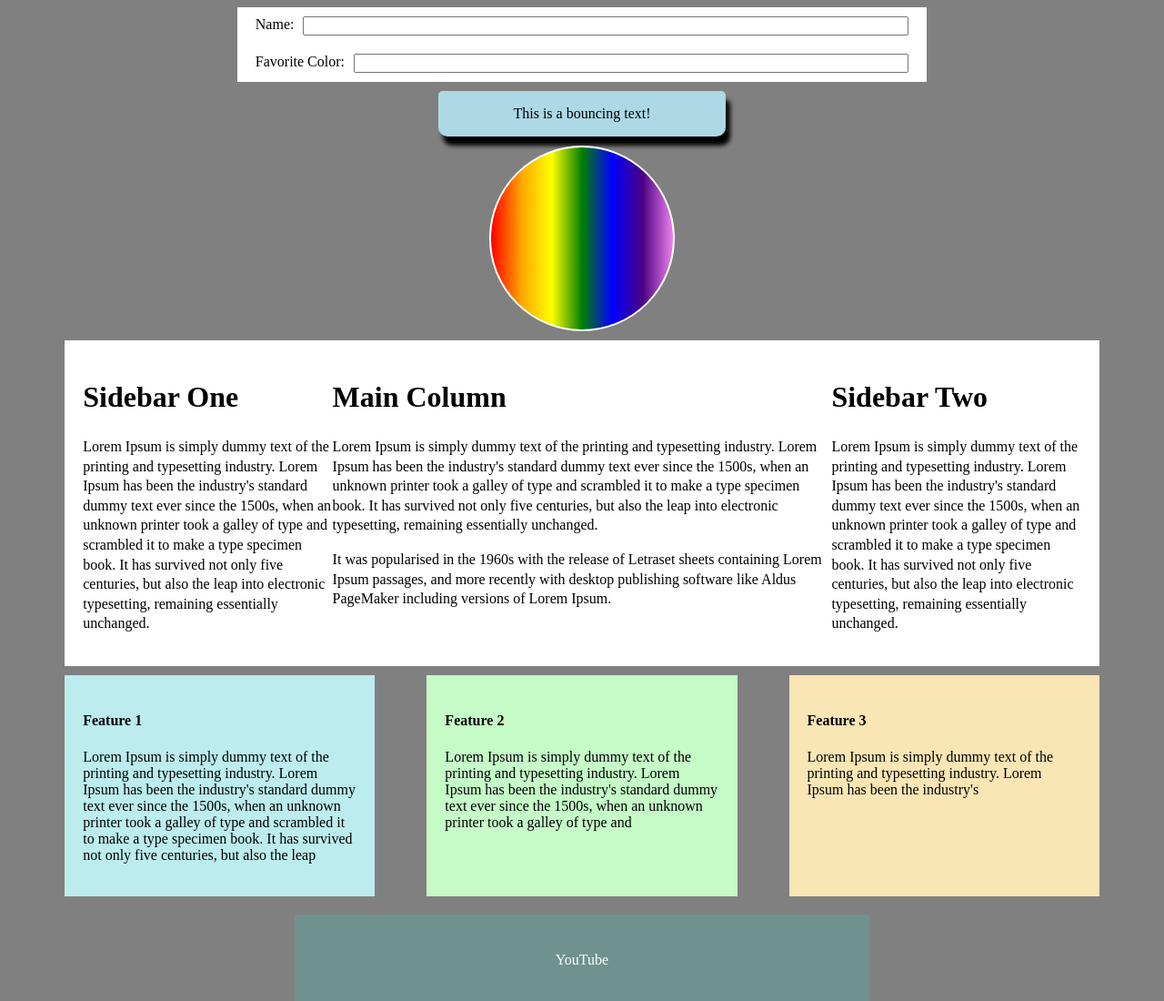
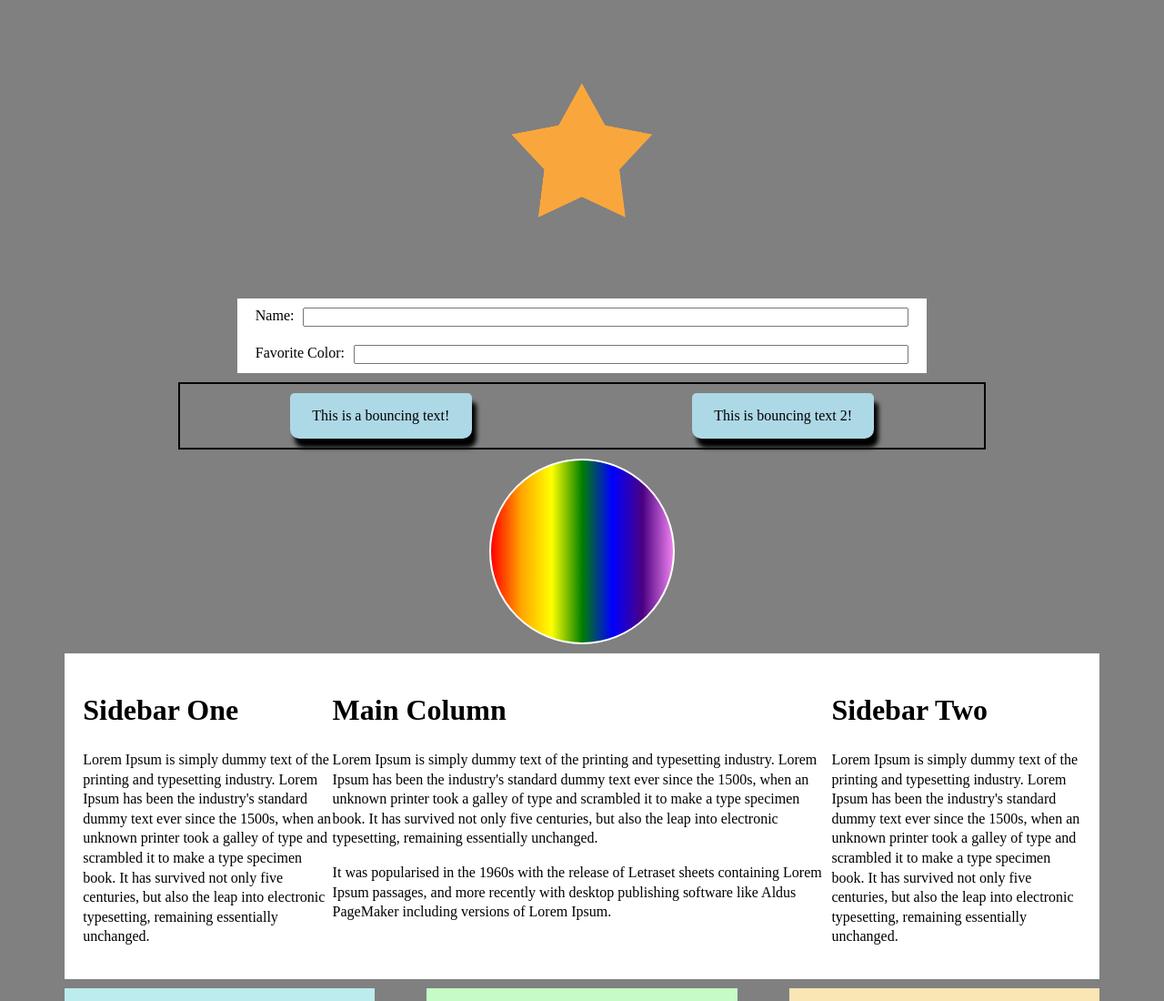
Before and after one commit to lorandsimon/flexbox-transition-transform-learning, a plain HTML site: page index.html in a window 1280 px wide. Shown: the top 1100 px of the page at 91% size. Drawn offline with Linux system fonts and the light colour scheme.

Commit message:
add a star with animation

```diff
--- a/index.css
+++ b/index.css
@@ -1,6 +1,36 @@
 body {
   background-color: gray;
 }
+
+.star{
+    height: auto;
+    width: 25%;
+    -webkit-animation: slideSpin 2s infinite alternate forwards;
+    animation: slideSpin 2s infinite alternate forwards;
+    /* animation-fill-mode: ;
+    animation-iteration-count: ;
+    animation-direction: ; */
+}
+
+/* Star animation start */
+
+@-webkit-keyframes slideSpin {
+    50% {
+        transform: translatex(150%) scale(.5);
+    }
+
+    75% {
+        transform: translateX(150%) rotate(180deg) scale(.5);
+    }
+
+    100% {
+        transform: translateX(300%) rotate(180deg);
+    }
+  }
+
+  /* Star animation end */
+
+  /* -------------------------------------------- */
 
 .circle {
   width: 200px;
@@ -18,15 +48,24 @@ body {
   );
   margin: 10px auto;
   border: 2px solid rgb(255, 255, 255);
-  transition: all 3s ease-out;
+  transition: all 2.5s ease-out;
 }
 
 .circle:hover {
-  transform: rotate(360deg);
+  transform: rotate(360deg) scale(1.5);
+}
+
+.animation-container {
+  width: 70%;
+  display: flex;
+  border: 2px solid black;
+  margin: 10px auto;
+  justify-content: space-around;
+  flex-wrap: wrap;
 }
 
 .bounce-animation-container {
-  width: 25%;
+  flex-basis: 200px;
   height: 50px;
   background-color: lightblue;
   margin: 10px auto;
@@ -34,8 +73,8 @@ body {
   box-shadow: 5px 10px 5px black;
   text-align: center;
   display: flex;
-  animation-name: fadeBounceDown;
-  animation-duration: 1.5s;
+  -webkit-animation: fadeBounceDown 1.5s;
+  animation: fadeBounceDown 1.5s;
 }
 
 .bounce-animation-container p {
@@ -46,7 +85,7 @@ body {
 
 /* Bounce animation start */
 
-@keyframes fadeBounceDown {
+@-webkit-keyframes fadeBounceDown {
   0% {
     opacity: 0;
     transform: translateY(-200%);
--- a/index.html
+++ b/index.html
@@ -10,6 +10,9 @@
 </head>
 
 <body>
+
+    <img src="/images/star.png" alt="Star-png" class="star">
+
     <div class="form-container">
         <form action="">
             <div class="form-row">
@@ -23,8 +26,16 @@
         </form>
     </div>
 
-    <div class="bounce-animation-container">
-        <p>This is a bouncing text!</p>
+    <div class="animation-container">
+
+        <div class="bounce-animation-container">
+            <p>This is a bouncing text!</p>
+        </div>
+
+        <div class="bounce-animation-container">
+            <p>This is bouncing text 2!</p>
+        </div>
+
     </div>
 
     <div class="circle"></div>
```
Also changed, not shown: images/star.png (added), 1 other file.
